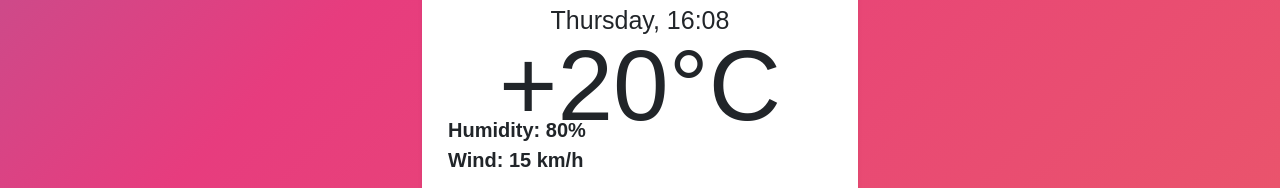
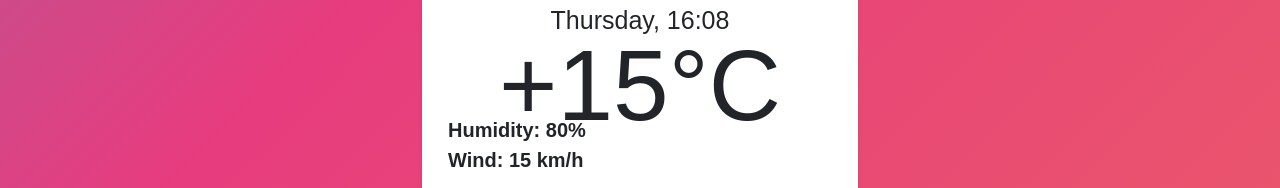
Before and after one commit to a-matchuk/weather-project, a website built with Parcel: page index.html in a window 1280 px wide. Shown: the part 439-627 px from the top of the page. Built offline with nearby package versions, Linux system fonts and the light colour scheme; a web font is replaced by a local one.

Commit message:
Temp Update

```diff
--- a/index.html
+++ b/index.html
@@ -31,7 +31,7 @@
         <br />
         <h2>Basel, Switzerland</h2>
         <h3>Current day and time</h3>
-        <h4>+20°C</h4>
+        <h4>+15°C</h4>
         <p class="humidity">Humidity: 80%</p>
         <p class="wind">Wind: 15 km/h</p>
         <div class="row">
```
